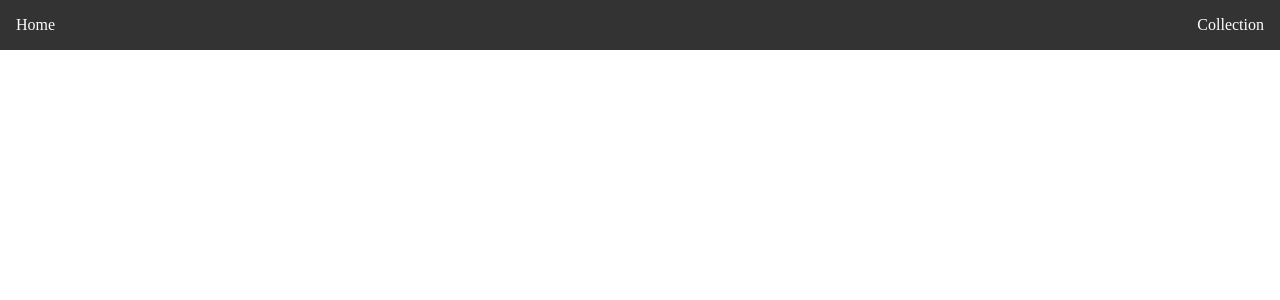
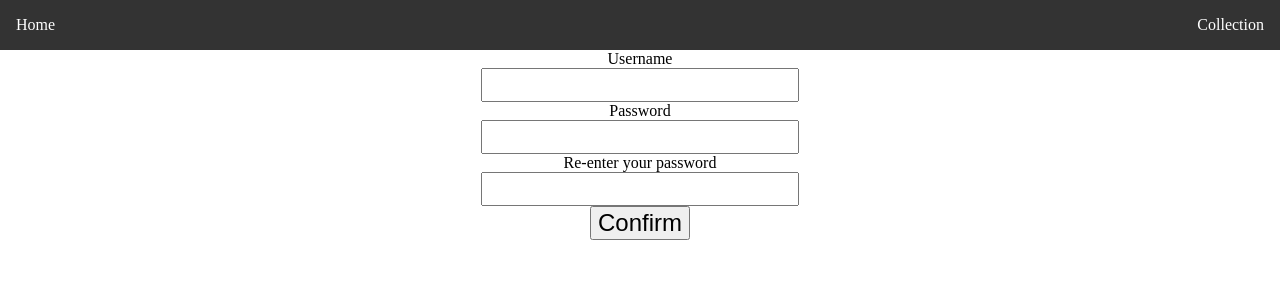
Before and after one commit to grassfinn/MtgCollection, a React (Vite) app: page /signup in a window 1280 px wide. Before the commit this address had no page. Shown: the top 300 px of the page. Built offline with nearby package versions, Linux system fonts and the light colour scheme.

Commit message:
Login Functionality

```diff
--- a/src/App.jsx
+++ b/src/App.jsx
@@ -5,11 +5,14 @@ import { useLocation } from 'react-router-dom';
 import { Routes, Route } from 'react-router-dom';
 import Homepage from './components/Home';
 import Collection from './components/Collection';
-
+import SignUp from './components/SignUp';
 function App() {
   const location = useLocation();
+  const [registeredUsers, setRegisteredUsers] = React.useState([
+    { username: 'admin', password: 'admin' },
+  ]);
 
-  const [login, setLogin] = React.useState(false)
+  const [login, setLogin] = React.useState(false);
 
   const localStorage = window.localStorage;
   // connect the state to local storage and an empty array if local storage is empty
@@ -70,13 +73,14 @@ function App() {
   return (
     <div className="App">
       <Nav />
-      <div className='container'>
+      <div className="container">
         <Routes>
           <Route
             path="/"
             element={
               <Homepage
                 login={login}
+                registeredUsers={registeredUsers}
                 setLogin={setLogin}
                 addCards={addCards}
                 removeCards={removeCards}
@@ -89,6 +93,7 @@ function App() {
             path="/collection/"
             element={
               <Collection
+                login={login}
                 items={items}
                 setItems={setItems}
                 removeCards={removeCards}
@@ -98,6 +103,7 @@ function App() {
               />
             }
           />
+          <Route path="/signup" element={<SignUp />} />
         </Routes>
       </div>
     </div>
--- a/src/components/Collection.jsx
+++ b/src/components/Collection.jsx
@@ -9,7 +9,7 @@ export default function Collection(props) {
   const user = 'GrassFinn';
   const localStorage = window.localStorage.getItem('collection');
   const localStorageObj = JSON.parse(localStorage) || [];
-  console.log(props);
+  console.log({props});
 
   // need to have the filter array reset at the start of the render cycle of the component
   React.useEffect(() => {
@@ -47,12 +47,15 @@ export default function Collection(props) {
     });
   }
 
-  function messages() {
-    return <h2>Your Collection is Empty.</h2>;
+  function messages(string) {
+    return <h2>{string}</h2>;
   }
 
   return (
     <div>
+      {props.login &&
+      <div>
+
       <h1>{user}'s Collection</h1>
       <h2>Use the buttons below to filter your cards by color!</h2>
       <button onClick={() => filterByColor('R')}>Red</button>
@@ -64,6 +67,10 @@ export default function Collection(props) {
       <div className="cards-container">
         {localStorage && cardEle(props.filteredArray || localStorageObj)}
       </div>
+      </div>
+      }
+
+      { !props.items ||!props.login && messages('Your collection is empty or you are not logged in.')}
     </div>
   );
 }
--- a/src/components/Home.jsx
+++ b/src/components/Home.jsx
@@ -13,7 +13,7 @@ export default function Homepage(props) {
         the about us tab.{' '}
       </h3>
       {/* when login is false show the login screen */}
-      {!props.login && <Login login={props.login} setLogin={props.setLogin} />}
+      {!props.login && <Login registeredUsers={props.registeredUsers} login={props.login} setLogin={props.setLogin} />}
       {/*  when login is true show the search*/}
       {props.login && (
         <Search addCards={props.addCards} removeCards={props.removeCards} />
--- a/src/components/Login.jsx
+++ b/src/components/Login.jsx
@@ -1,10 +1,10 @@
 import React from 'react';
+import { Link } from 'react-router-dom';
 
 // https://www.youtube.com/watch?v=91qEdc6dSUs&ab_channel=TylerPotts
 export default function Login(props) {
-  const [registeredUsers, setRegisteredUsers] = React.useState({
-    users: [{ username: 'hobojohn6', password: 'andrew' }],
-  });
+
+  console.log({props})
 
   const [user, setUser] = React.useState({
     username: '',
@@ -21,17 +21,18 @@ export default function Login(props) {
     }
   }
 
-
-
   function handleSubmit(e) {
     e.preventDefault();
-    if (!user.username.match(registeredUsers.users[0].username) && !user.password.match(registeredUsers.users[0].password)){
-        props.setLogin(false)
-        return;
+    if (
+      !user.username.match(props.registeredUsers[0].username) &&
+      !user.password.match(props.registeredUsers[0].password)
+    ) {
+      props.setLogin(false);
+      return;
     }
-    console.log('Login Sucessful!')
-    props.setLogin(true)
-}
+    console.log('Login Sucessful!');
+    props.setLogin(true);
+  }
 
   return (
     <div className="login">
@@ -39,6 +40,7 @@ export default function Login(props) {
         <label htmlFor="user">
           <span>Username</span>
           <input
+            autoComplete="false"
             type="text"
             id="user"
             name="username"
@@ -46,9 +48,11 @@ export default function Login(props) {
             onChange={handleChange}
           />
         </label>
+        <br />
         <label htmlFor="pass">
           <span>Password</span>
           <input
+            autoComplete="false"
             type="password"
             id="pass"
             name="password"
@@ -58,6 +62,7 @@ export default function Login(props) {
         </label>
         <button onClick={handleSubmit}>Login</button>
       </form>
+      <Link to="/signup">Click to sign up</Link>
     </div>
   );
 }
--- /dev/null
+++ b/src/components/SignUp.jsx
@@ -0,0 +1,21 @@
+import React from "react";
+
+export default function SignUp(){
+    return (
+        <form action="">
+            <label htmlFor="username" >Username</label>
+            <br />
+            <input type="text" id="username" name="username" />
+            <br />
+            <label htmlFor="password">Password</label>
+            <br />
+            <input type="password" id="password" name="password" />
+            <br />
+            <label htmlFor="password-confirm">Re-enter your password</label>
+            <br />
+            <input type="password" id="password-confirm" />
+            <br />
+            <button>Confirm</button>
+        </form>
+    )
+}
```
